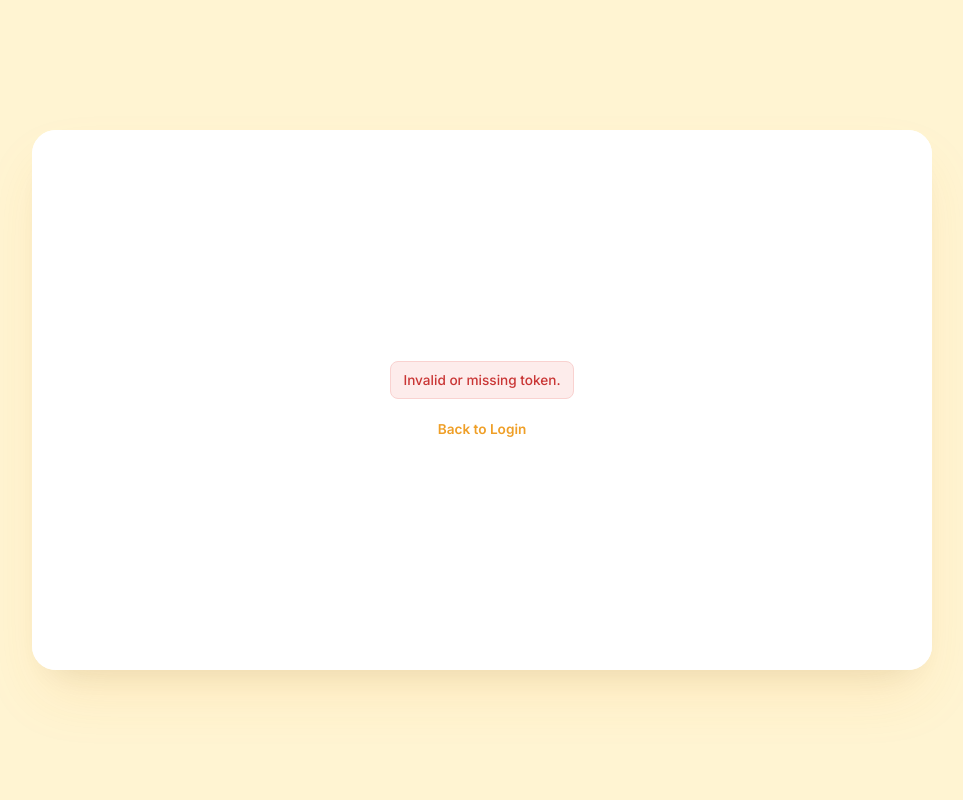
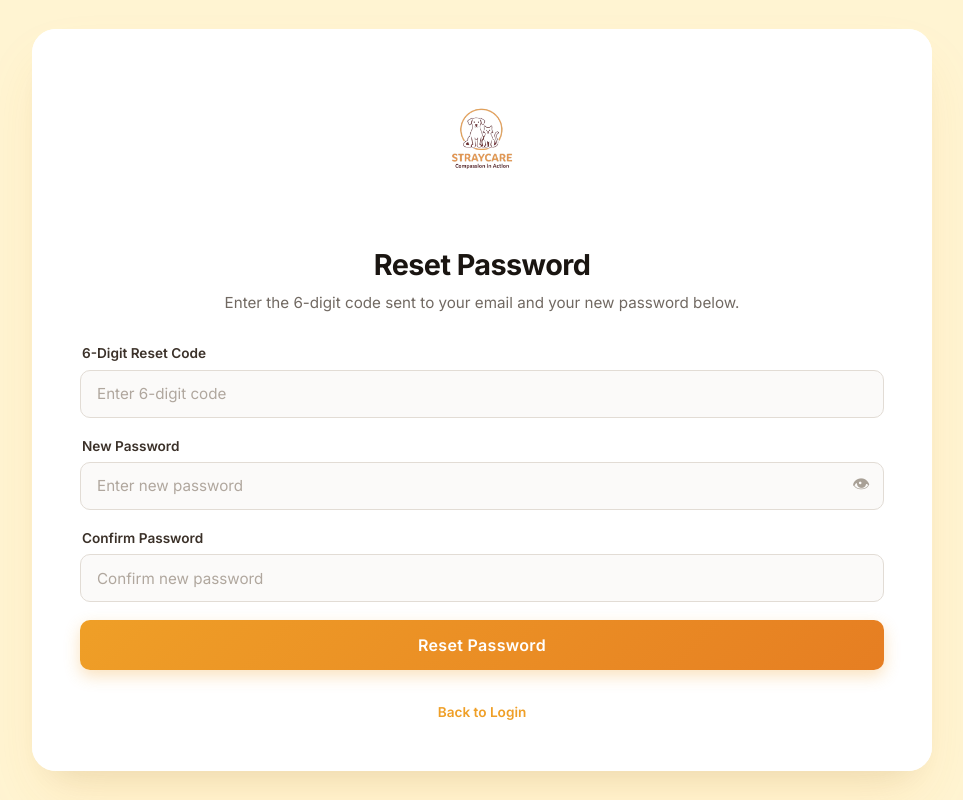
Before and after one commit to TeamTechForge/straycare-frontend-web, a React (Vite) app: page /reset-password in a window 1280 px wide. Shown: the whole page, without its empty margins (158-1121 px from the left). Built offline with nearby package versions, Linux system fonts and the light colour scheme; no server answers; the HTML template or start-up script is replaced by a standard one.

Commit message:
Migrate admin password reset to Email OTP

```diff
--- a/src/pages/ForgotPassword.tsx
+++ b/src/pages/ForgotPassword.tsx
@@ -25,8 +25,12 @@ export default function ForgotPassword() {
 
       const res = await api.post("/api/admin/forgot-password", { email });
 
-      setMessage(res.data.message);
+      setMessage(res.data.message + " Redirecting...");
       setError("");
+
+      setTimeout(() => {
+        navigate("/reset-password");
+      }, 1500);
     } catch (err: any) {
       setError(err.response?.data?.error || "Failed to send reset email.");
     } finally {
@@ -44,7 +48,7 @@ export default function ForgotPassword() {
 
           <div className="login-heading">
             <h1>Forgot Password</h1>
-            <p>Enter your admin email and we'll send you a reset link.</p>
+            <p>Enter your admin email and we'll send you a 6-digit reset code.</p>
           </div>
 
           {message && <p className="success-message">{message}</p>}
@@ -62,7 +66,7 @@ export default function ForgotPassword() {
             </div>
 
             <button type="submit" className="login-btn" disabled={loading}>
-              {loading ? "Sending..." : "Send Reset Link"}
+              {loading ? "Sending..." : "Send Reset Code"}
             </button>
           </form>
 
--- a/src/pages/ResetPassword.tsx
+++ b/src/pages/ResetPassword.tsx
@@ -5,6 +5,7 @@ import api from "../api/axios";
 import logo from "../assets/LogoNew.png";
 
 export default function ResetPassword() {
+  const [resetCode, setResetCode] = useState<string>("");
   const [newPassword, setNewPassword] = useState<string>("");
   const [confirmPassword, setConfirmPassword] = useState<string>("");
   const [showPassword, setShowPassword] = useState<boolean>(false);
@@ -22,6 +23,11 @@ export default function ResetPassword() {
 
   const handleSubmit = async (e: React.FormEvent<HTMLFormElement>) => {
     e.preventDefault();
+
+    if (!isInvite && !resetCode) {
+      setError("Please enter the 6-digit reset code.");
+      return;
+    }
 
     if (!newPassword || !confirmPassword) {
       setError("Please fill in all fields.");
@@ -41,9 +47,11 @@ export default function ResetPassword() {
     try {
       setLoading(true);
 
+      const payloadToken = isInvite ? token : resetCode;
+
       const res = isInvite
-        ? await api.post("/api/admins/accept-invite", { token, newPassword })
-        : await api.post("/api/admin/reset-password", { token, newPassword });
+        ? await api.post("/api/admins/accept-invite", { token: payloadToken, newPassword })
+        : await api.post("/api/admin/reset-password", { token: payloadToken, newPassword });
 
       setMessage(res.data.message);
       setError("");
@@ -58,12 +66,12 @@ export default function ResetPassword() {
     }
   };
 
-  if (!token) {
+  if (isInvite && !token) {
     return (
       <div className="login-page">
         <div className="login-card">
           <div className="card-form" style={{ flex: 1, textAlign: "center" }}>
-            <p className="error-message">Invalid or missing token.</p>
+            <p className="error-message">Invalid or missing invite token.</p>
 
               <a href="#"
               onClick={(e) => {
@@ -93,7 +101,7 @@ export default function ResetPassword() {
             <p>
               {isInvite
                 ? "Welcome! Set a password to activate your admin account."
-                : "Enter your new password below."}
+                : "Enter the 6-digit code sent to your email and your new password below."}
             </p>
           </div>
 
@@ -101,6 +109,19 @@ export default function ResetPassword() {
           {error && <p className="error-message">{error}</p>}
 
           <form className="login-form" onSubmit={handleSubmit}>
+            {!isInvite && (
+              <div className="input-group">
+                <label>6-Digit Reset Code</label>
+                <input
+                  type="text"
+                  placeholder="Enter 6-digit code"
+                  value={resetCode}
+                  onChange={(e) => setResetCode(e.target.value)}
+                  maxLength={6}
+                />
+              </div>
+            )}
+
             <div className="input-group">
               <label>New Password</label>
               <div className="password-wrapper">
```
